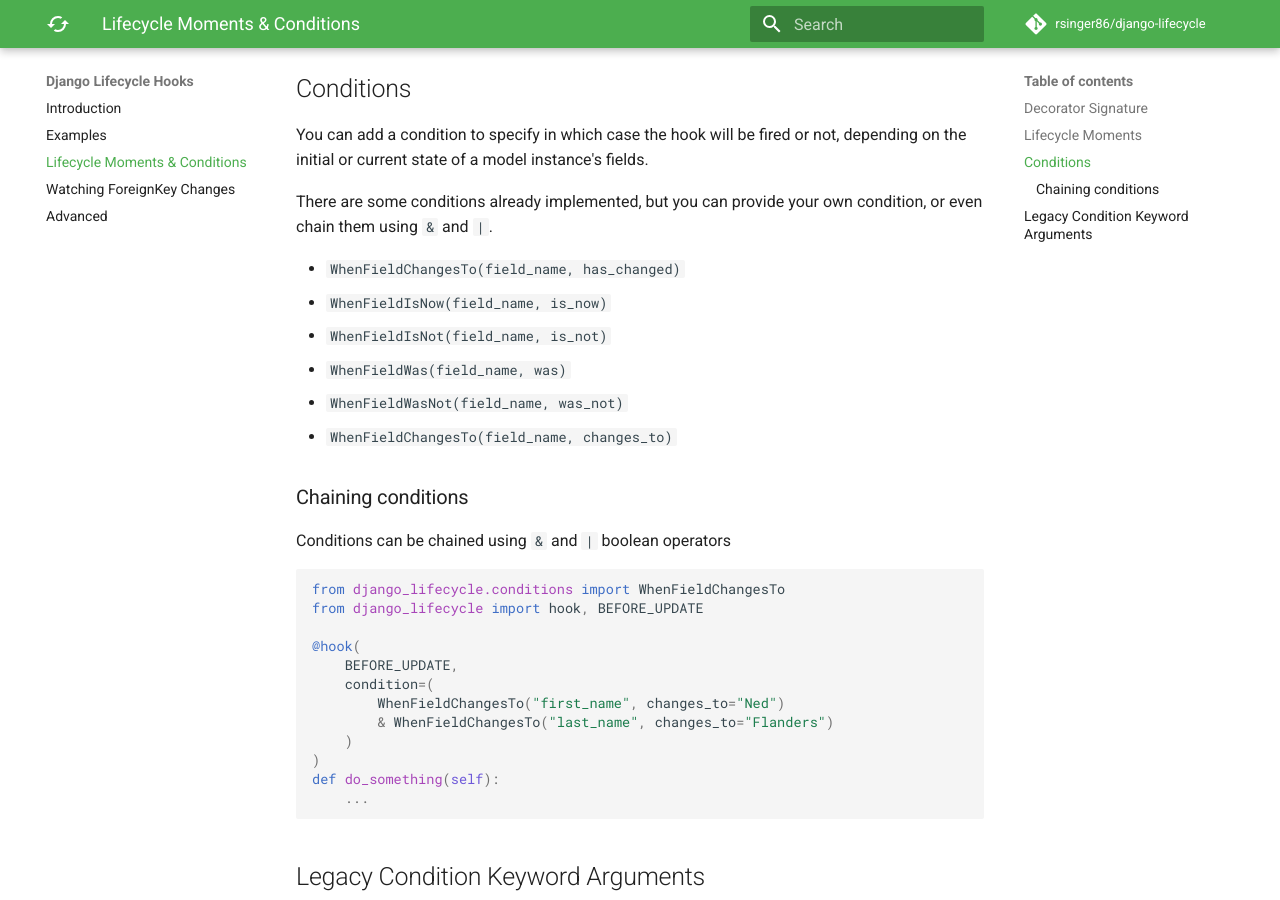
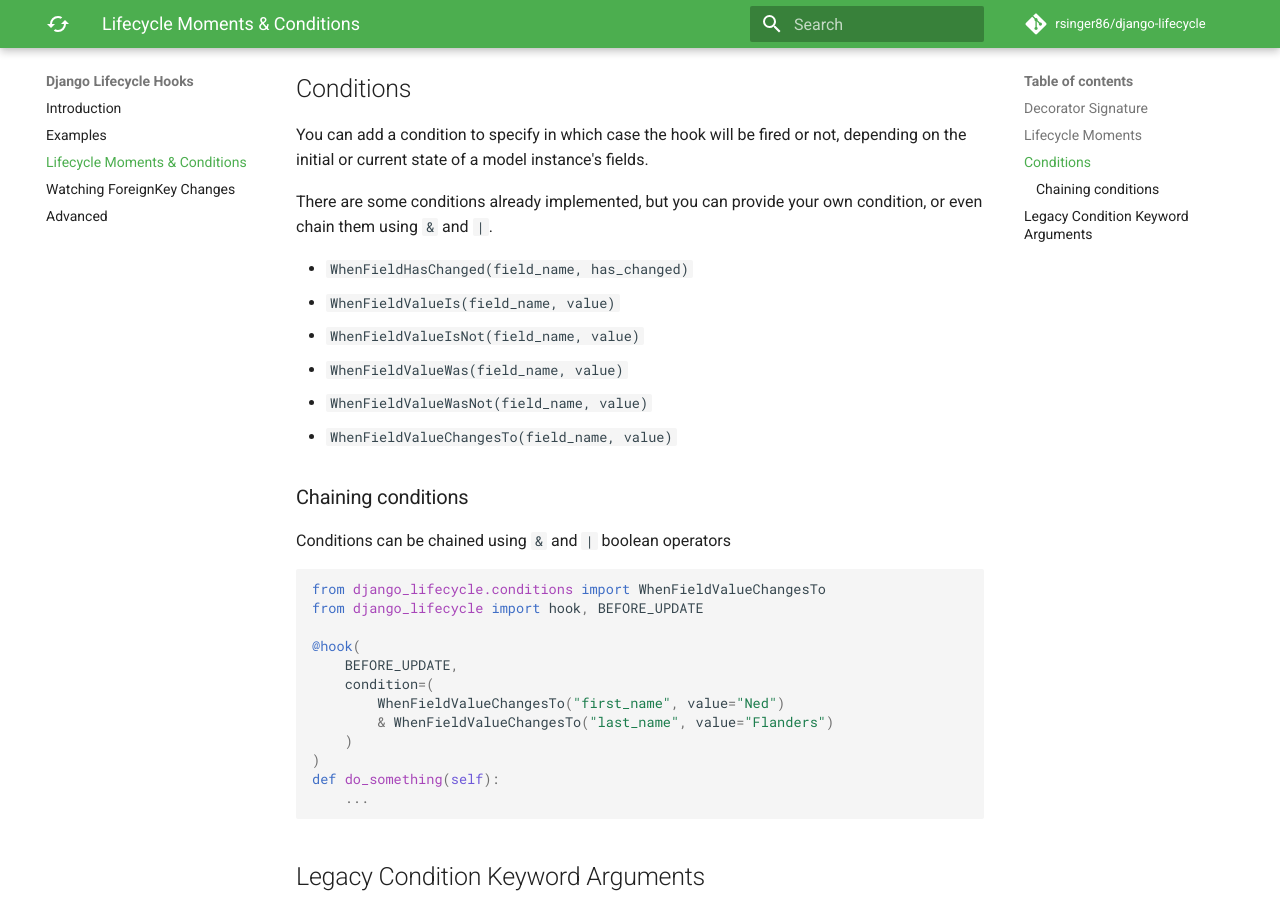
Before and after one commit to rsinger86/django-lifecycle, an MkDocs documentation site: the page built from docs/hooks_and_conditions.md, in a window 1280 px wide and 900 px high, scrolled down 1319 px. Built offline with MkDocs 1.6.1 and Material for MkDocs 9.7.7, drawn with Linux system fonts in a browser that asks for light colours; comment, search, counter and statistics services are not loaded.

Commit message:
refactor: Rename conditions as suggested by @mateocpdev

````diff
--- a/docs/hooks_and_conditions.md
+++ b/docs/hooks_and_conditions.md
@@ -50,25 +50,25 @@ state of a model instance's fields.
 
 There are some conditions already implemented, but you can provide your own condition, or even chain them using `&` and `|`.
 
- - `WhenFieldChangesTo(field_name, has_changed)`
- - `WhenFieldIsNow(field_name, is_now)`
- - `WhenFieldIsNot(field_name, is_not)`
- - `WhenFieldWas(field_name, was)`
- - `WhenFieldWasNot(field_name, was_not)`
- - `WhenFieldChangesTo(field_name, changes_to)`
+ - `WhenFieldHasChanged(field_name, has_changed)`
+ - `WhenFieldValueIs(field_name, value)`
+ - `WhenFieldValueIsNot(field_name, value)`
+ - `WhenFieldValueWas(field_name, value)`
+ - `WhenFieldValueWasNot(field_name, value)`
+ - `WhenFieldValueChangesTo(field_name, value)`
 
 ### Chaining conditions
 Conditions can be chained using `&` and `|` boolean operators
 
 ```python
-from django_lifecycle.conditions import WhenFieldChangesTo
+from django_lifecycle.conditions import WhenFieldValueChangesTo
 from django_lifecycle import hook, BEFORE_UPDATE
 
 @hook(
     BEFORE_UPDATE,
     condition=(
-        WhenFieldChangesTo("first_name", changes_to="Ned")
-        & WhenFieldChangesTo("last_name", changes_to="Flanders")
+        WhenFieldValueChangesTo("first_name", value="Ned")
+        & WhenFieldValueChangesTo("last_name", value="Flanders")
     )
 )
 def do_something(self):
````
Also changed, not shown: 5 other files.
